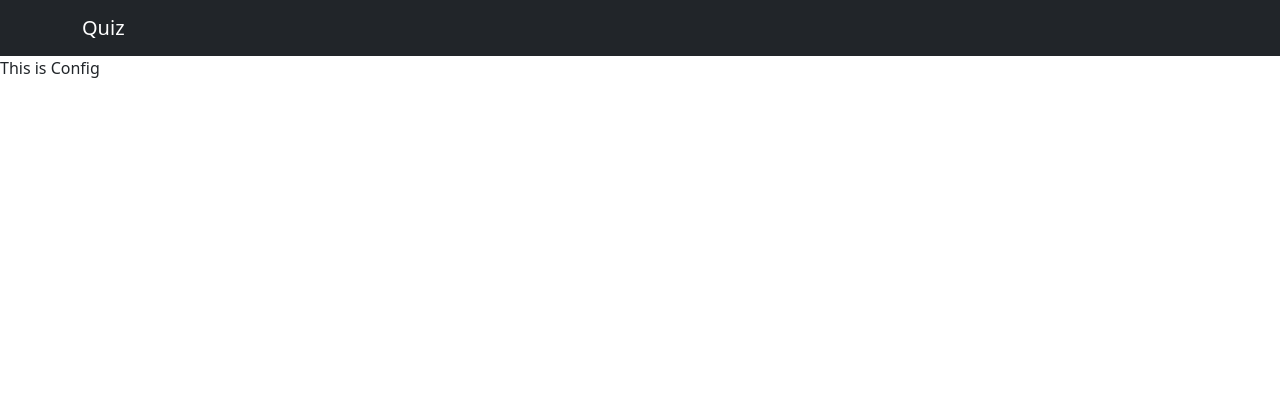
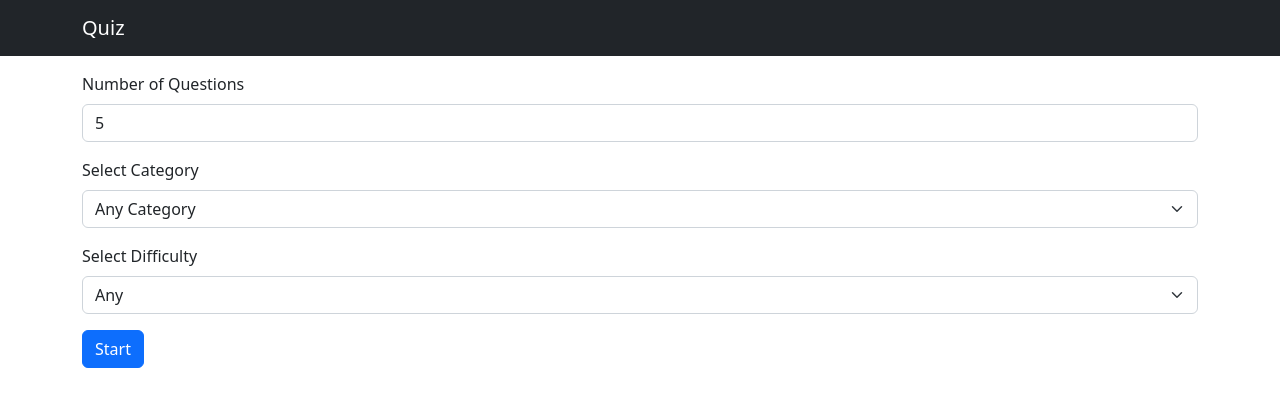
Before and after one commit to sandeepscet/react-practice, a React (Create React App) app: page / in a window 1280 px wide. Shown: the top 406 px of the page. Built offline with nearby package versions, Linux system fonts and the light colour scheme.

Commit message:
config form created

```diff
--- a/src/components/App.js
+++ b/src/components/App.js
@@ -1,6 +1,5 @@
 import React from 'react';
 import { connect } from 'react-redux';
-import * as CONFIGACTIONS from '../actions/config.js';
 import { QUIZ_STATUS } from '../constants/constants.js';
 
 import Header from './Header';
@@ -13,15 +12,15 @@ import 'bootstrap/dist/css/bootstrap.min.css';
 import './App.css';
 
 const App = (props) => {
-  const {configData, loader , quizStatus} = props
+  const { loader , quizStatus} = props
 
   return (
     <>
     <Header></Header>
-    {loader && (<Loader >this is Loader </Loader>)}
-    {!loader && quizStatus === QUIZ_STATUS.RESET && (<Config >this is app</Config>)}
-    {!loader && quizStatus === QUIZ_STATUS.START && (<Quiz>this is app</Quiz>)}
-    {!loader && quizStatus === QUIZ_STATUS.COMPLETED && (<Result>this is app</Result>)}
+    {loader && (<Loader > Loading </Loader>)}
+    {!loader && quizStatus === QUIZ_STATUS.RESET && (<Config></Config>)}
+    {!loader && quizStatus === QUIZ_STATUS.START && (<Quiz></Quiz>)}
+    {!loader && quizStatus === QUIZ_STATUS.COMPLETED && (<Result></Result>)}
     </>
   );
 };
@@ -35,11 +34,6 @@ const mapStateToProps = (state) => {
     };
 }
 
-const mapDispatchToProps = dispatch => {
-  return {
-    saveConfig: configData => dispatch(CONFIGACTIONS.saveConfig(configData))
-  };
-};
 
 // Wire it all up and export
-export default connect(mapStateToProps, mapDispatchToProps)(App);
+export default connect(mapStateToProps)(App);
--- a/src/components/Config.js
+++ b/src/components/Config.js
@@ -1,11 +1,76 @@
-import React from 'react';
+import React , { useState } from 'react';
+import Button from 'react-bootstrap/Button';
+import Form from 'react-bootstrap/Form';
+import Container from 'react-bootstrap/Container';
+import { connect } from 'react-redux';
+import * as CONFIGACTIONS from '../actions/config.js';
+import * as QUIZACTIONS from '../actions/quiz';
+import { QUIZ_STATUS } from '../constants/constants.js';
 
-function Config() {
-    return (
-      <>
-        This is Config
-      </>
-    );
+
+
+const  Config = (props) => {
+  const {configData} = props
+
+  const [config, setConfig] = useState(configData);
+
+  function onSubmit(e) {
+    e.preventDefault();
+    props.saveConfig(config);
+    props.updateQuizStatus(QUIZ_STATUS.START);
+
   }
 
-  export default Config;
+  return (
+    <Container className='pt-3'>
+    <Form onSubmit={onSubmit}>
+      <Form.Group className="mb-3" controlId="noOfQue">
+        <Form.Label>Number of Questions</Form.Label>
+        <Form.Control type="number" value={config.noOfQue} onChange={e =>setConfig({...config , noOfQue : parseInt(e.target.value,10)})} max="10" min="1"/>
+      </Form.Group>
+
+      <Form.Group className="mb-3" controlId="category">
+        <Form.Label>Select Category</Form.Label>
+        <Form.Select aria-label="Default select example" onChange={e =>setConfig({...config , category : e.target.value})} value={config.category}>
+        <option value="any">Any Category</option>
+        <option value="9">General Knowledge</option>
+        <option value="11">Film</option>
+        <option value="20">Mythology</option>
+        <option value="23">History</option>
+      </Form.Select>
+      </Form.Group>
+
+      <Form.Group className="mb-3" controlId="difficulty" >
+        <Form.Label>Select Difficulty</Form.Label>
+        <Form.Select aria-label="Default select example" onChange={e =>setConfig({...config , difficulty : e.target.value})} value={config.difficulty}>
+        <option value="any">Any</option>
+        <option value="easy">Easy</option>
+        <option value="medium">Medium</option>
+        <option value="hard">Hard</option>
+      </Form.Select>
+      </Form.Group>
+
+      <Button variant="primary" type="submit">
+        Start
+      </Button>
+    </Form>
+    </Container>
+  );
+  }
+
+
+  // Get state data from store to props
+const mapStateToProps = (state) => {
+    return {
+        configData: state.config.data
+    };
+}
+
+const mapDispatchToProps = dispatch => {
+  return {
+    saveConfig: configData => dispatch(CONFIGACTIONS.saveConfig(configData)),
+    updateQuizStatus :status => dispatch(QUIZACTIONS.updateQuizStatus(status))
+  };
+};
+
+  export default connect(mapStateToProps, mapDispatchToProps)(Config);
--- a/src/reducers/config.js
+++ b/src/reducers/config.js
@@ -3,9 +3,9 @@ import {CONFIGS} from '../constants/constants.js';
 
 const initialState = {
     noOfQue : 5,
-    category : '',
-    difficulty : '',
-    type: 'boolean'
+    category : 'any',
+    difficulty : 'any',
+    type: 'multiple'
 }
 
 export const config = (state =  {data : initialState}, action) => {
```
